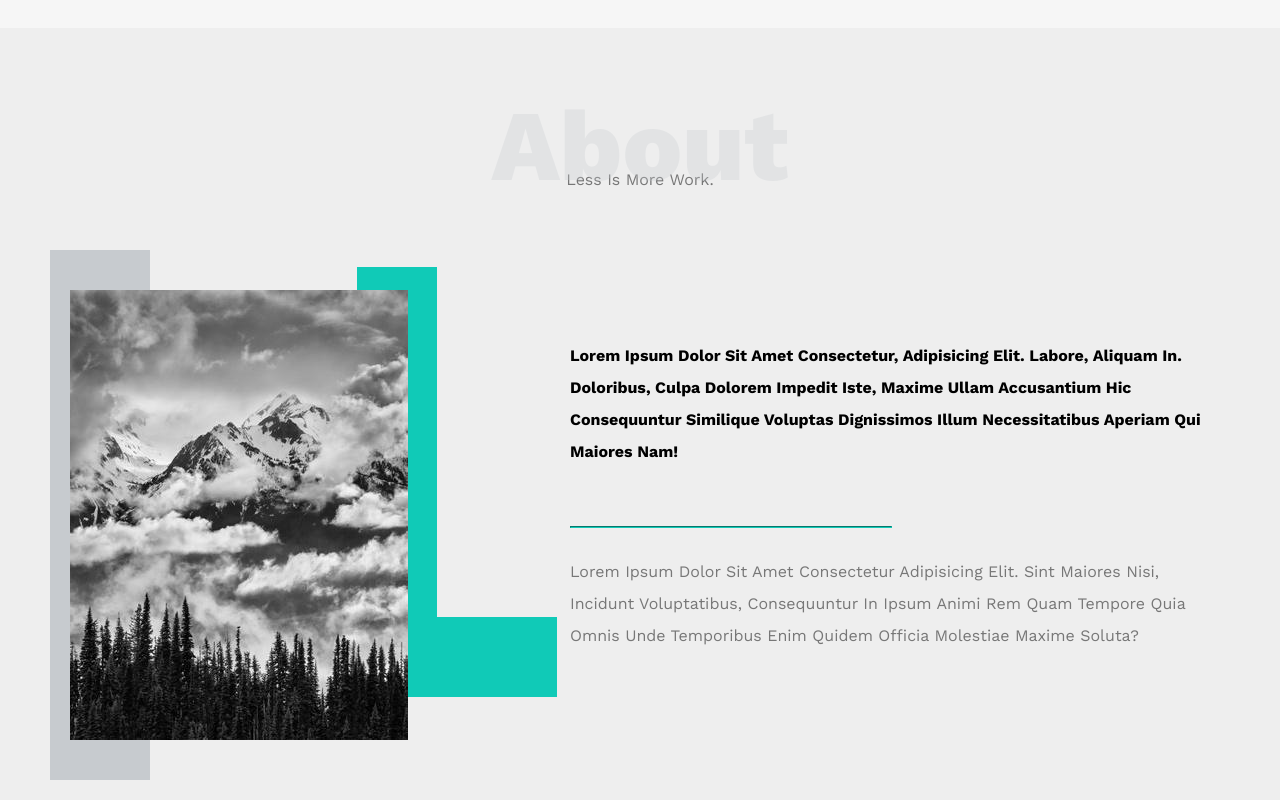
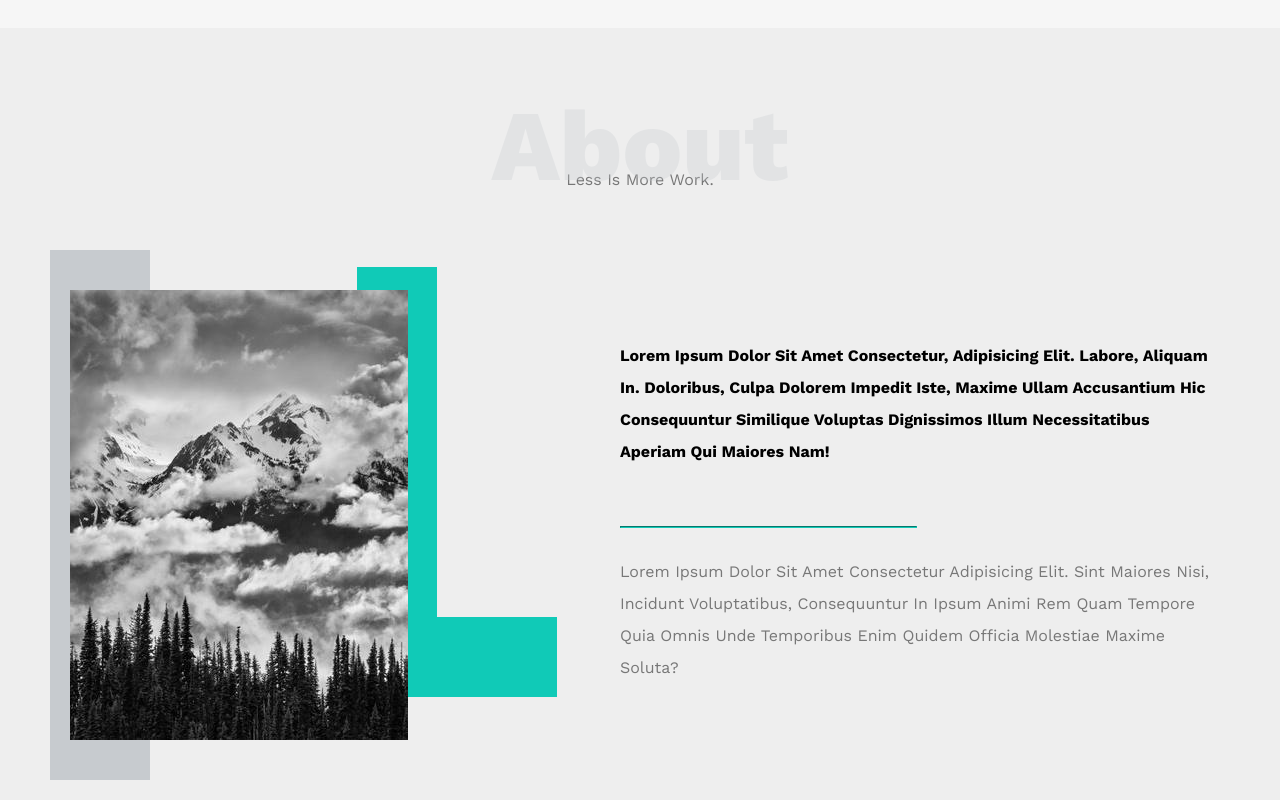
Before and after one commit to Mo3laa5956/mo3laa-repo, a plain HTML site: page index.html in a window 1280 px wide. Shown: the part 2781-3581 px from the top of the page. Drawn offline with nearby package versions, Linux system fonts and the light colour scheme.

Commit message:
change te magin of .t ext

```diff
--- a/Css/leon.css
+++ b/Css/leon.css
@@ -408,7 +408,7 @@ body {
     max-width: 100%;
 }
 .about .about-content .text {
-    flex-basis: calc(100% - 500px);
+    flex-basis: calc(100% - 550px);
 }
 .about .about-content .text p:first-of-type {
     font-weight: bold;
```
